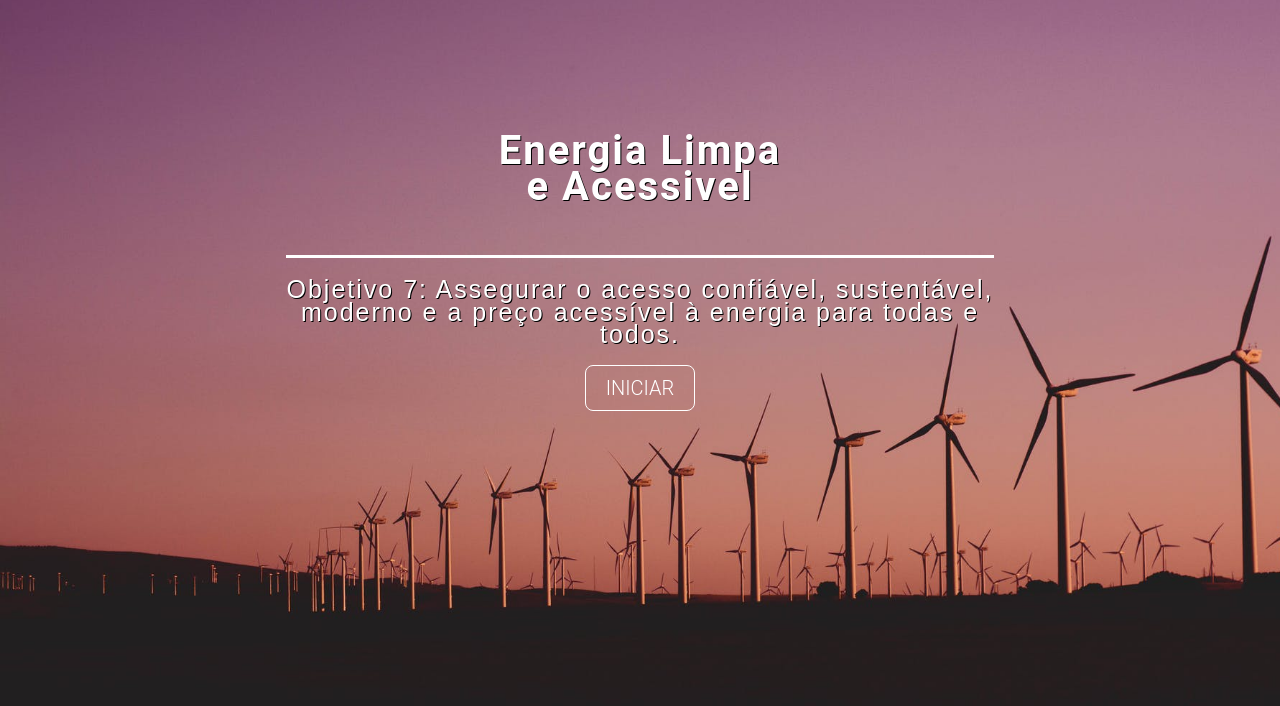
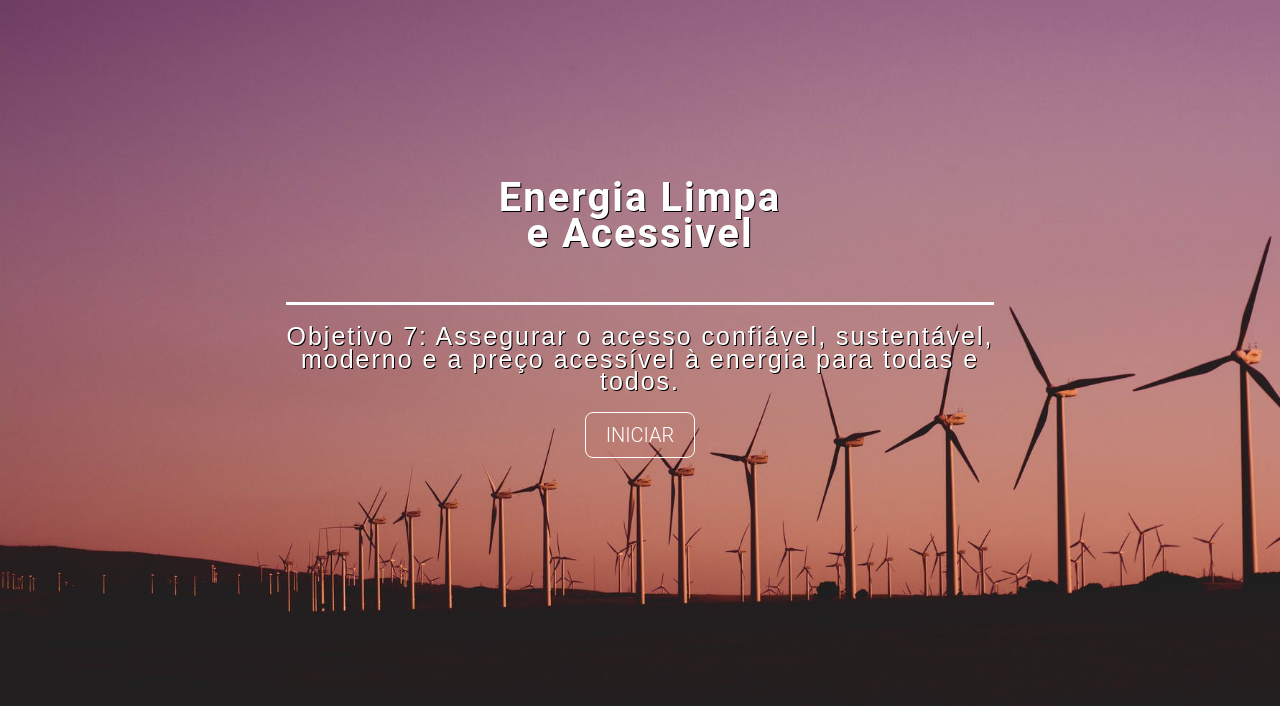
Before and after one commit to Antonio-Santos-568x/antonio-santos-568x.github.io, a plain HTML site: page index.html in a window 1280 px wide. Shown: the part 94-800 px from the top of the page. Drawn offline with Linux system fonts and the light colour scheme.

Commit message:
Add files via upload

```diff
--- a/css/estilo.css
+++ b/css/estilo.css
@@ -76,7 +76,7 @@ figure .titulo {
 figure h1.titulo {
   font-size: 40px;
   letter-spacing: 2px;
-  margin: 15% 20% 0% 20%;
+  margin: 19% 20% 0% 20%;
   padding-bottom: 50px;
 }
 figure h2.titulo {
```
